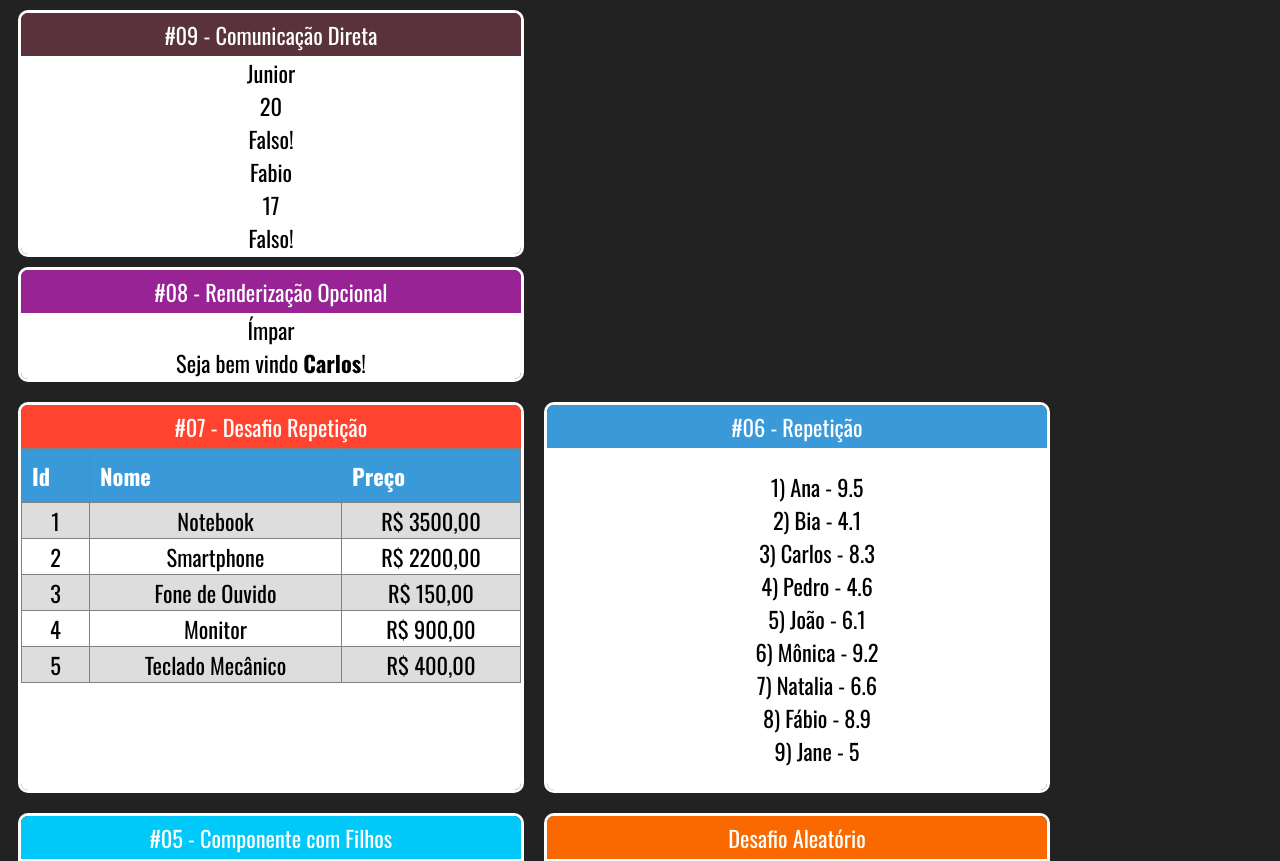
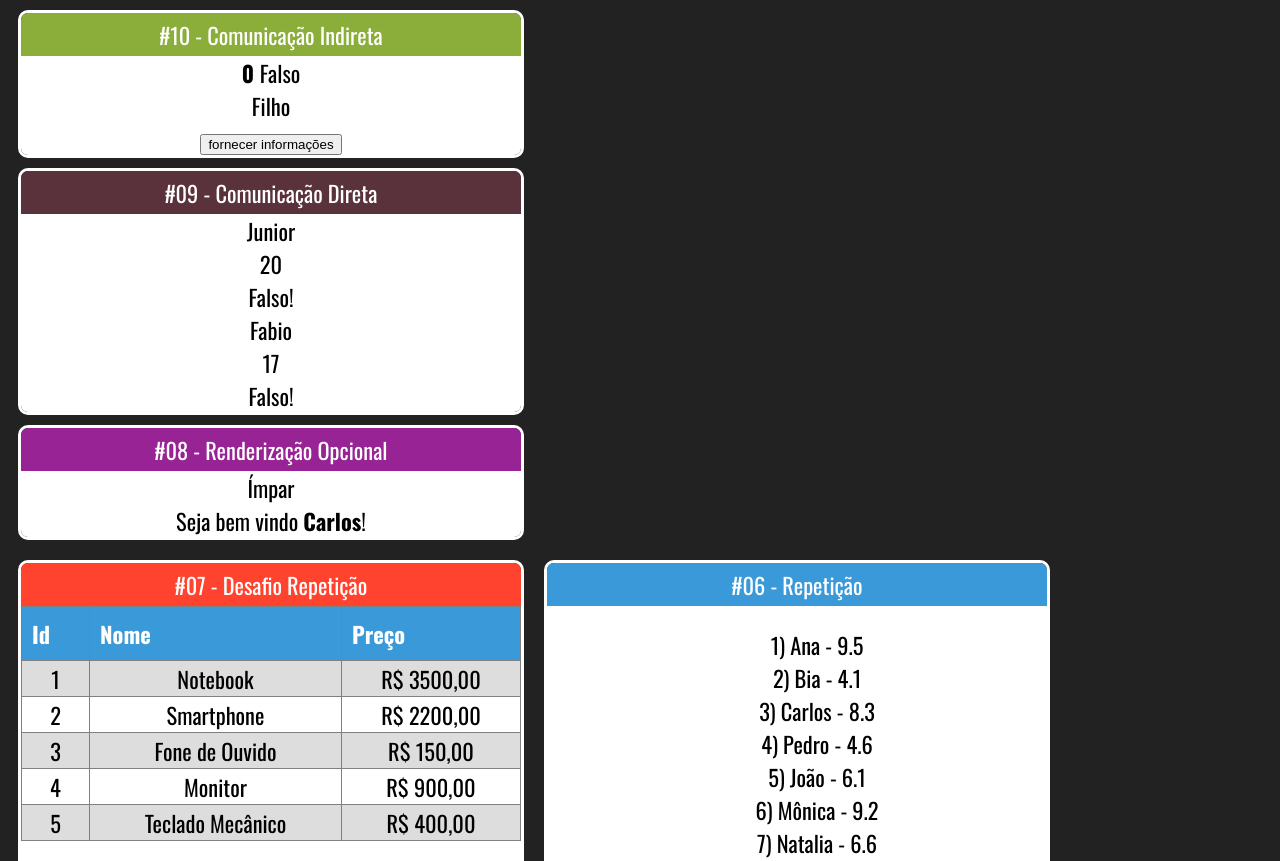
Before and after one commit to Homura-san/fundamentos-react, a React (Create React App) app: page / in a window 1280 px wide. Shown: the top 861 px of the page. Built offline with nearby package versions, Linux system fonts and the light colour scheme.

Commit message:
Comunicação Indireta

```diff
--- a/src/App.jsx
+++ b/src/App.jsx
@@ -11,11 +11,17 @@ import TabelaProduto from "./components/repeticao/TabelaProduto";
 import ParOuImpar from "./components/condicional/ParOuImpar";
 import UsuarioInfo from "./components/condicional/UsuarioInfo";
 import DiretaPai from "./components/comunicacao/DiretaPai";
+import IndiretaPai from "./components/comunicacao/IndiretaPai";
+
 
 // Sintaxe de função mais reduzida possível
 
 export default _ =>
     <div className="App">
+        <Card titulo="#10 - Comunicação Indireta" color="#8BAD39">
+            <IndiretaPai></IndiretaPai>
+        </Card>
+
         <Card titulo="#09 - Comunicação Direta" color="#59323C">
             <DiretaPai></DiretaPai>
         </Card>
--- /dev/null
+++ b/src/components/comunicacao/IndiretaFilho.jsx
@@ -0,0 +1,14 @@
+import React from "react";
+
+
+export default props => {
+
+    return (
+        <div>
+            <div>Filho</div>
+
+            <button onClick={_ => props.quandoClicar('Marco', 72, true)}>
+                fornecer informações</button>
+        </div>
+    )
+}
--- /dev/null
+++ b/src/components/comunicacao/IndiretaPai.jsx
@@ -0,0 +1,26 @@
+import React from "react";
+import IndiretaFilho from "./IndiretaFilho";
+
+export default props => {
+    let name = ""
+    let age = 0
+    let n = false
+    //nome idade nerd
+    function fornecerInformacoes(nome, idade, nerd) {
+        name = nome
+        age = idade
+        n = nerd
+        console.log(name, age, n)
+    }
+
+    return (
+        <div>
+            <div>
+                <span>{name}</span>
+                <span><strong> {age} </strong></span>
+                <span>{n ? 'Verdadeiro' : 'Falso'}</span>
+            </div>
+            <IndiretaFilho quandoClicar={fornecerInformacoes}></IndiretaFilho>
+        </div>
+    )
+}
```
